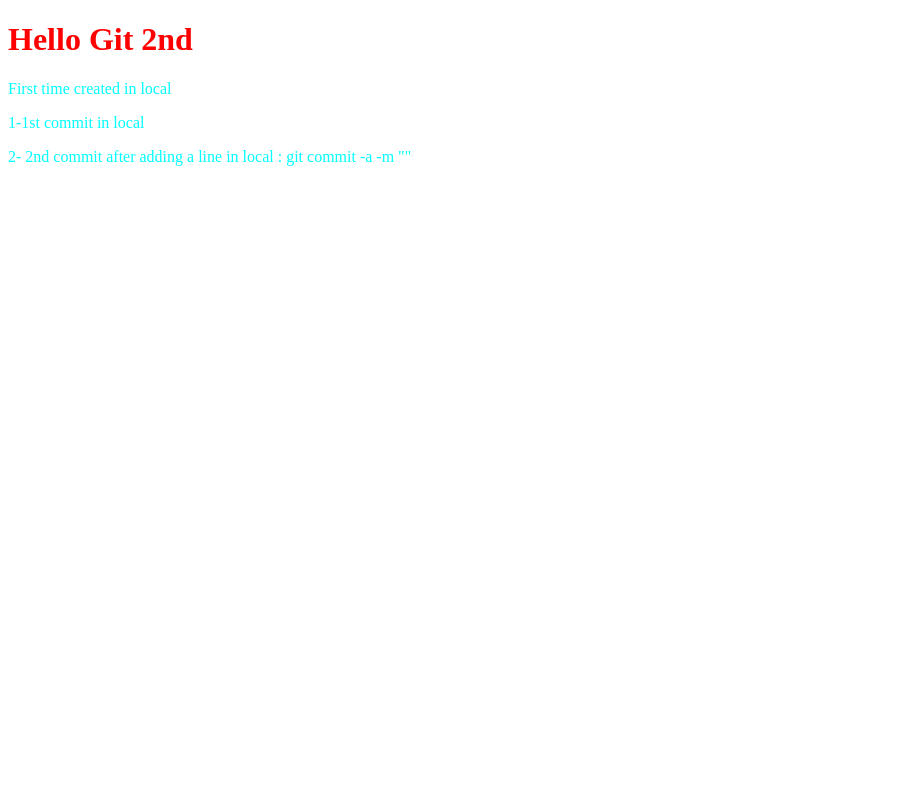
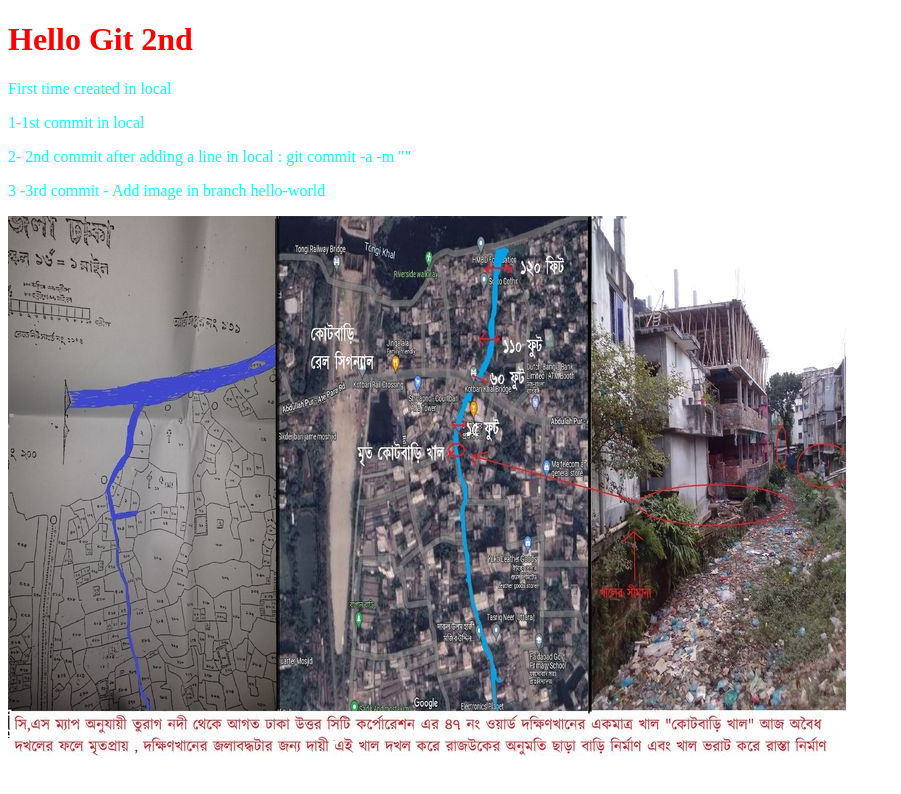
Before and after one commit to shiblyahmed28/git-hello2, a plain HTML site: page project/index.html in a window 1280 px wide. Shown: the whole page, without its empty margins (0-901 px from the left). Drawn offline with Linux system fonts and the light colour scheme.

Commit message:
3- 3rd commit in hello-world branch, created readme and added image

```diff
--- a/project/index.html
+++ b/project/index.html
@@ -9,5 +9,8 @@
 <P>First time created in local</P>
 <p>1-1st commit in local</p>
 <p>2- 2nd commit after adding a line in local : git commit -a -m ""</p>
+<p>3 -3rd commit - Add image in branch hello-world </p>
+
+<div><img src="kotbari.jpg" alt="Hello"></div>
 </body>
 </html>
```
Also changed, not shown: project/kotbari.jpg (added), 1 other file.
